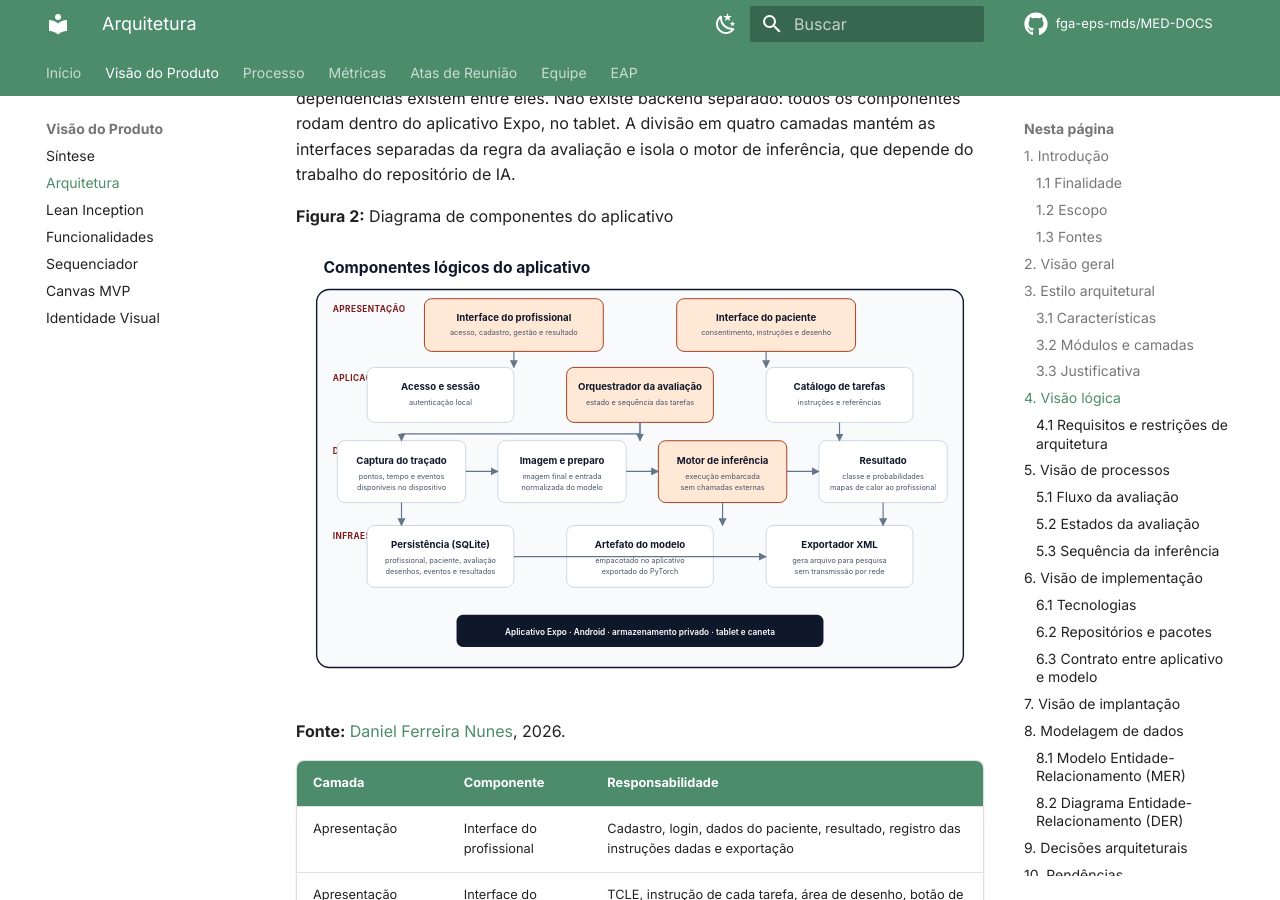
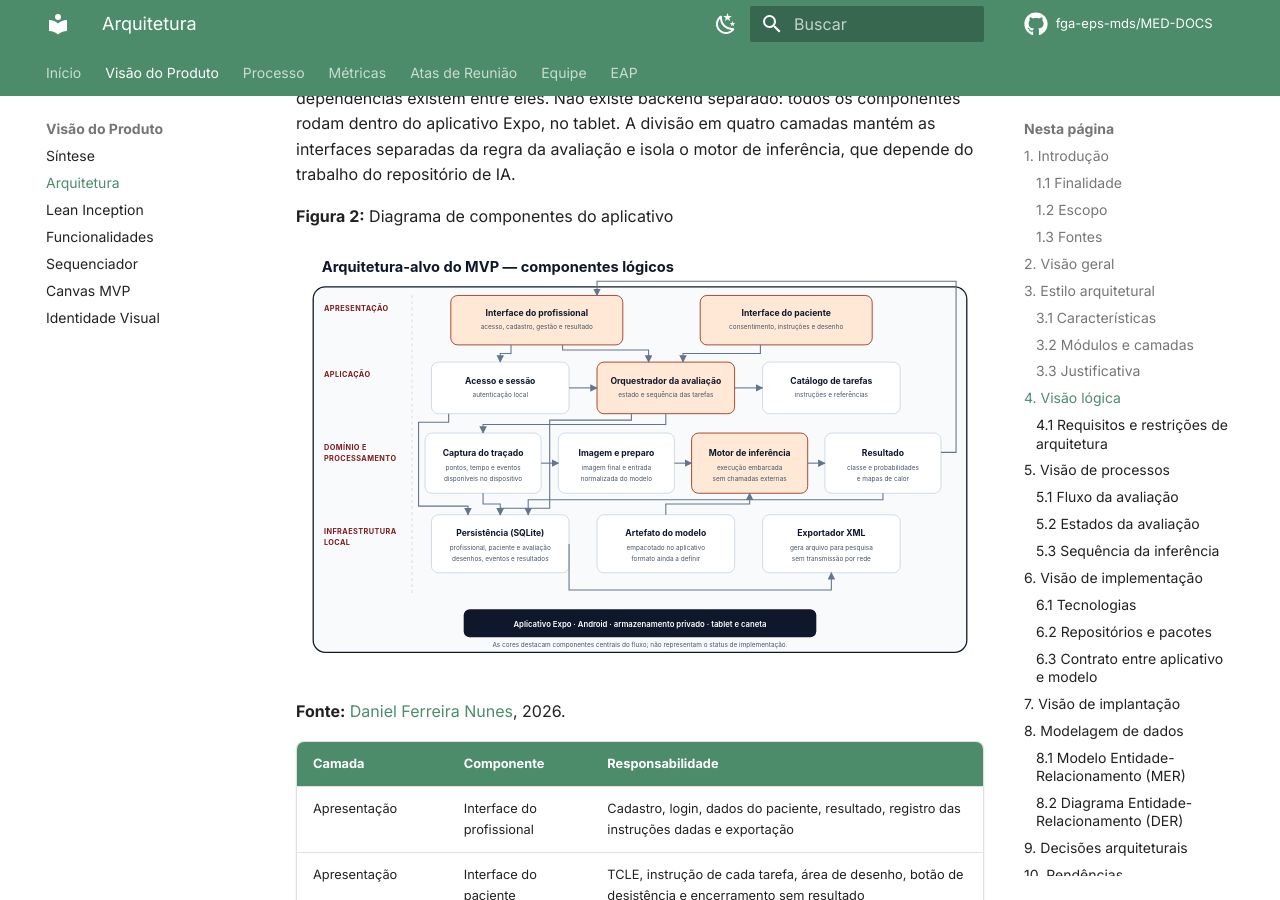
Before and after one commit to apollen27983/UNIEURO_MED-DOCS, an MkDocs documentation site: the page built from docs/produto/arquitetura.md, in a window 1280 px wide and 900 px high, scrolled down 3970 px. Built offline with MkDocs 1.6.1 and Material for MkDocs 9.7.7, drawn with Linux system fonts in a browser that asks for light colours; comment, search, counter and statistics services are not loaded.

Commit message:
feat: atualizando grafico de arquitetura

```diff
--- a/docs/produto/arquitetura.md
+++ b/docs/produto/arquitetura.md
@@ -86,7 +86,7 @@ A visão lógica mostra como o aplicativo está dividido em componentes e quais
 
 **Figura 2:** Diagrama de componentes do aplicativo
 
-![Diagrama de componentes organizados nas camadas de apresentação, aplicação, domínio e processamento e infraestrutura local](../assets/imagens/arquitetura/componentes-med.svg)
+![Arquitetura-alvo do MVP organizada em componentes lógicos](../assets/imagens/arquitetura/componentes-med-v2.svg)
 
 **Fonte:** [Daniel Ferreira Nunes](https://github.com/Mach1r0), 2026.
 
```
Also changed, not shown: docs/assets/imagens/arquitetura/componentes-med-v2.png, docs/assets/imagens/arquitetura/componentes-med-v2.svg.
